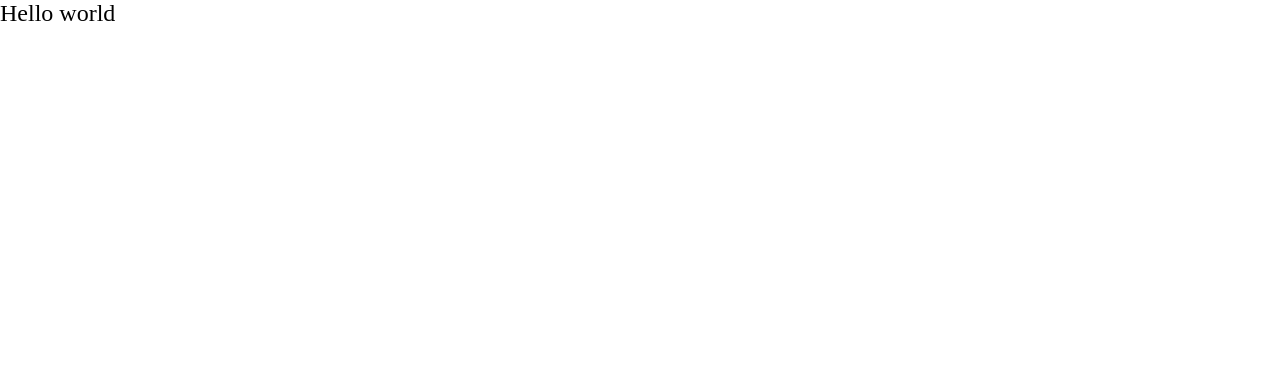
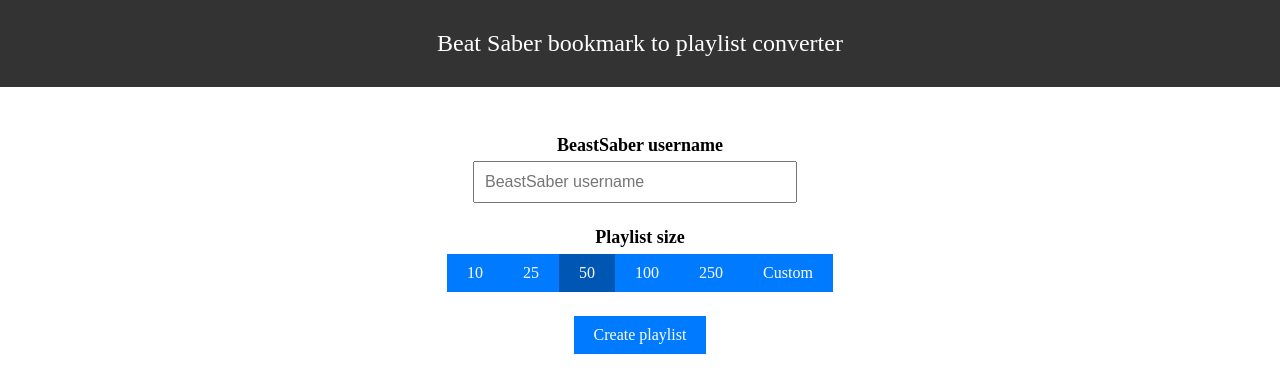
Before and after one commit to lorgan3/beatsaber-bookmark-to-playlist, a Vue app: page / in a window 1280 px wide. Shown: the top 392 px of the page. Built offline with nearby package versions, Linux system fonts and the light colour scheme; a web font is replaced by a local one.

Commit message:
Render simple form to ask for username

```diff
--- a/src/App.vue
+++ b/src/App.vue
@@ -1,8 +1,18 @@
-<script setup lang="ts"></script>
+<script setup lang="ts">
+import Form from "./components/form.vue";
+</script>
 
-<template>Hello world</template>
+<template>
+  <header class="header">
+    <a href="https://github.com/lorgan3/beatsaber-bookmark-to-playlist">
+      <h1>Beat Saber bookmark to playlist converter</h1>
+    </a>
+  </header>
 
-<style>
+  <Form />
+</template>
+
+<style lang="scss">
 @font-face {
   /* https://github.com/vercel/geist-font */
   font-family: Geist;
@@ -15,6 +25,24 @@
   font-family: Geist;
   font-size: 24px;
   overflow: hidden;
+  display: flex;
+  flex-direction: column;
+  gap: 2em;
+}
+
+.header {
+  background-color: #333;
+  padding: 30px 10px;
+  text-align: center;
+
+  a {
+    color: #fff;
+    text-decoration: none;
+
+    &:hover {
+      text-decoration: underline;
+    }
+  }
 }
 
 button {
--- /dev/null
+++ b/src/components/form.vue
@@ -0,0 +1,117 @@
+<script setup lang="ts">
+import { fetchSongs } from "../data/bsaber";
+import { ref } from "vue";
+
+const username = ref<HTMLInputElement>();
+const playlistSize = ref(50);
+const customPlaylistSize = ref(false);
+
+const handleSearch = async () => {
+  console.log(
+    await fetchSongs({
+      bookmarkedBy: username.value!.value,
+      amount: playlistSize.value,
+    })
+  );
+};
+</script>
+
+<template>
+  <div class="wrapper">
+    <div>
+      <h3>BeastSaber username</h3>
+      <input
+        name="username"
+        ref="username"
+        type="text"
+        placeholder="BeastSaber username"
+      />
+    </div>
+
+    <div>
+      <h3>Playlist size</h3>
+      <div class="playlist-size" v-if="!customPlaylistSize">
+        <button
+          :class="{ 'btn--selected': playlistSize === 10 }"
+          @click="() => (playlistSize = 10)"
+        >
+          10
+        </button>
+        <button
+          :class="{ 'btn--selected': playlistSize === 25 }"
+          @click="() => (playlistSize = 25)"
+        >
+          25
+        </button>
+        <button
+          :class="{ 'btn--selected': playlistSize === 50 }"
+          @click="() => (playlistSize = 50)"
+        >
+          50
+        </button>
+        <button
+          :class="{ 'btn--selected': playlistSize === 100 }"
+          @click="() => (playlistSize = 100)"
+        >
+          100
+        </button>
+        <button
+          :class="{ 'btn--selected': playlistSize === 250 }"
+          @click="() => (playlistSize = 250)"
+        >
+          250
+        </button>
+        <button @click="() => (customPlaylistSize = true)">Custom</button>
+      </div>
+      <div class="playlist-size" v-else>
+        <input
+          name="playlistSize"
+          @input="(value) => (playlistSize = (value.target as HTMLInputElement).valueAsNumber)"
+          type="number"
+          placeholder="Playlist size"
+          :value="playlistSize"
+        />
+      </div>
+    </div>
+
+    <button @click="handleSearch">Create playlist</button>
+  </div>
+</template>
+
+<style scoped lang="scss">
+.wrapper {
+  text-align: center;
+  display: flex;
+  flex-direction: column;
+  gap: 1em;
+  align-items: center;
+
+  h3 {
+    margin-bottom: 0.3em;
+  }
+
+  input {
+    padding: 10px;
+    font-size: 16px;
+    width: 300px;
+    margin-right: 10px;
+  }
+
+  button {
+    padding: 10px 20px;
+    font-size: 16px;
+    background-color: #007bff;
+    color: #fff;
+    border: none;
+    cursor: pointer;
+
+    &:hover {
+      background-color: #0056b3;
+    }
+  }
+
+  .btn--selected {
+    background-color: #0056b3;
+  }
+}
+</style>
```
